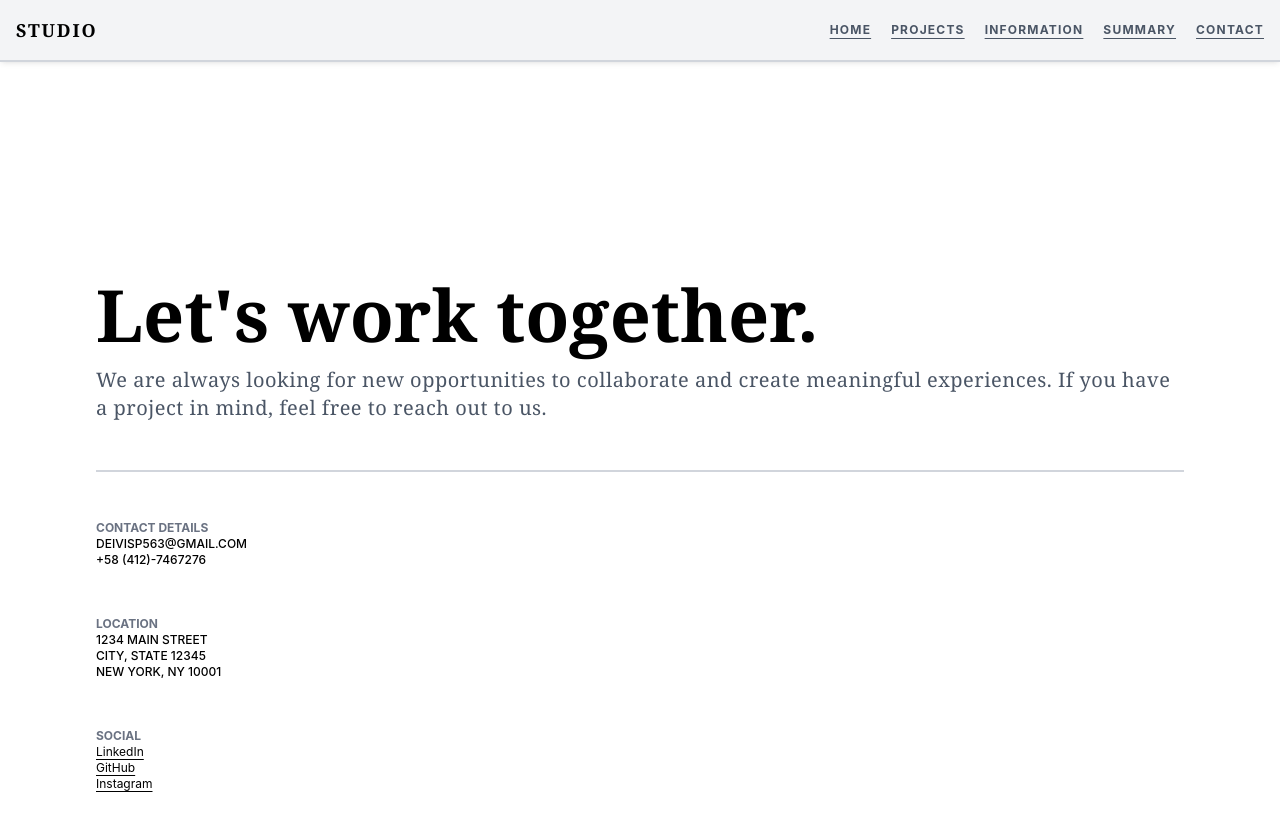
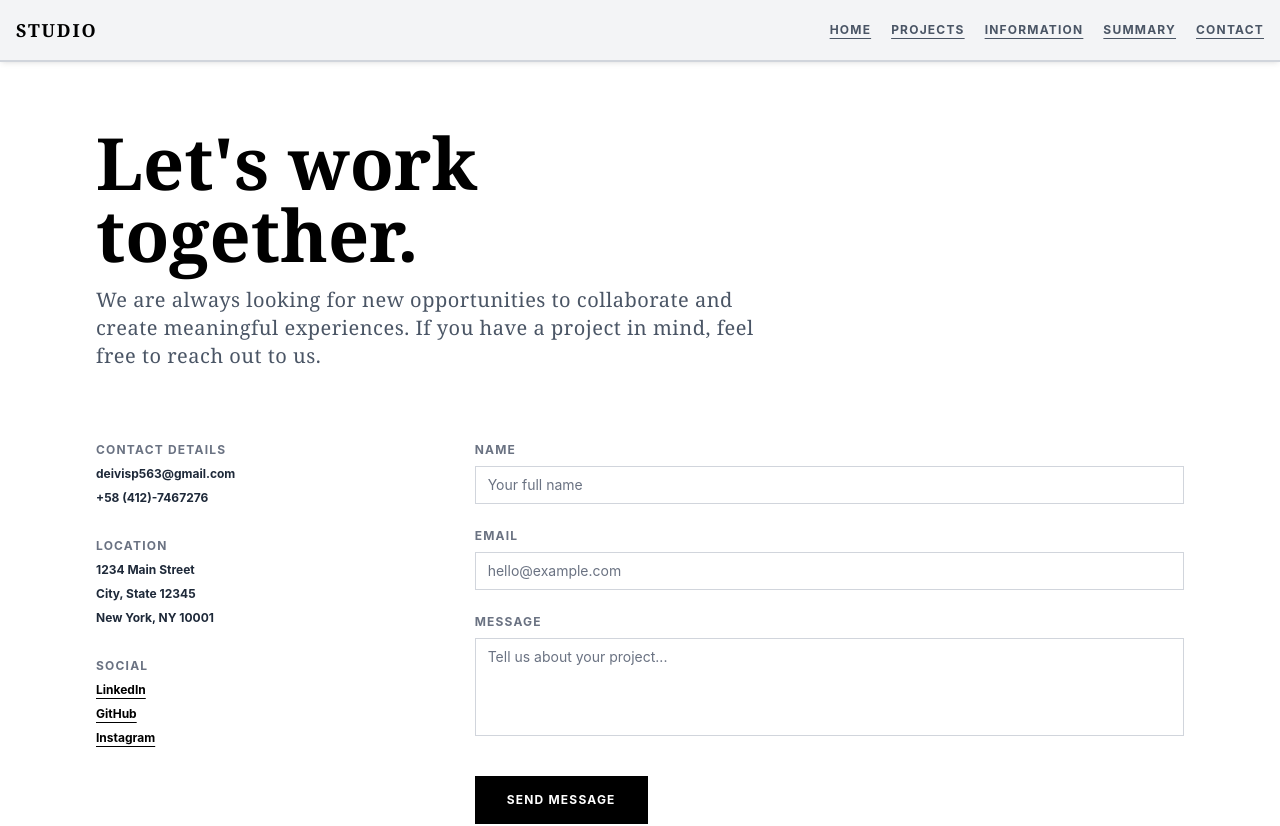
Before and after one commit to Deivopr22/proyecto-alfa-31, a SvelteKit app: page /contact in a window 1280 px wide. Shown: the top 826 px of the page. Built offline with nearby package versions, Linux system fonts and the light colour scheme.

Commit message:
Un componente realizado

```diff
--- a/src/lib/components/ImagesCard.svelte
+++ b/src/lib/components/ImagesCard.svelte
@@ -1,16 +1,19 @@
 <script>
 
-    const {name, description, image} = $props()
+    const {name, category, image} = $props()
 
 </script>
 
 <section>
-    <div>
-        <img src={image} alt="">
-    </div>
 
-    <div>
-        <p>{name}</p>
-        <p>{description}</p>
+    <article class="group flex flex-col space-y-4 cursor-pointer">
+        <div class="w-full aspect-square bg-gray-100 overflow-hidden">
+            <img src={image} alt={name} class="w-full h-full object-cover group-hover:scale-105 transition-transform duration-500 ease-out" />
+        </div>
+    </article>
+
+    <div class="space-y-2 text-left">
+        <h3 class="font-bold text-lg">{name}</h3>
+        <p class="text-gray-600">{category}</p>
     </div>
 </section>
--- a/src/lib/components/summarycontent.svelte
+++ b/src/lib/components/summarycontent.svelte
@@ -1,12 +1,6 @@
 <script>
 
-    let {
-        section = '',
-        time = '',
-        title = '',
-        location = ''.
-        description = ''
-     } = $props();
+
 
 </script>
 
--- a/src/routes/contact/+page.svelte
+++ b/src/routes/contact/+page.svelte
@@ -1,42 +1,91 @@
 <script>
-    import Icon from '@iconify/svelte'
+    import Icon from '@iconify/svelte';
 </script>
 
-<section class="py-54 flex-col gap-12 justify-start items-stretch grid grid-cols-1 px-4 md:px-12 lg:px-24">
-    <div class="items-start gap-4 flex flex-col">
-        <h1 class="font-serif flex justify-start font-bold gap-1.5 text-7xl">
+<section class="max-w-7xl mx-auto px-4 md:px-12 lg:px-24 py-16 flex flex-col gap-12">
+    <!-- Encabezado -->
+    <div class="items-start gap-4 flex flex-col max-w-2xl">
+        <h1 class="font-serif font-bold text-5xl md:text-7xl">
             Let's work together.
         </h1>
 
-        <p class="font-serif flex justify-start text-gray-600 gap-3.5 text-sm md:text-xl tracking-wide">
+        <p class="font-serif text-gray-600 text-base md:text-xl tracking-wide">
             We are always looking for new opportunities to collaborate and create meaningful experiences. If you have a project in mind, feel free to reach out to us.
         </p>
     </div>
 
+    <!-- Grilla principal de 2 columnas (Info a la izquierda, Formulario a la derecha) -->
+    <div class="grid grid-cols-1 lg:grid-cols-12 gap-12 pt-6">
 
-    <hr class ="border-gray-300 border-t-2 w-full"/>
+        <!-- COLUMNA IZQUIERDA (Ocupa 4 columnas de 12) -->
+        <div class="lg:col-span-4 flex flex-col gap-8">
+            <div class="flex flex-col gap-2">
+                <h3 class="font-sans text-gray-500 text-xs font-bold uppercase tracking-widest">contact details</h3>
+                <p class="font-sans text-xs font-bold text-gray-800">deivisp563@gmail.com</p>
+                <p class="font-sans text-xs font-bold text-gray-800">+58 (412)-7467276</p>
+            </div>
 
-    <div class="flex flex-col">
-        <h3 class="font-sans text-gray-500 text-xs font-bold uppercase">contact details</h3>
-        <h3 class="font-sans  text-xs font-medium uppercase">deivisp563@gmail.com</h3>
-        <h3 class="font-sans  text-xs font-medium uppercase">+58 (412)-7467276</h3>
-    </div>
+            <div class="flex flex-col gap-2">
+                <h3 class="font-sans text-gray-500 text-xs font-bold uppercase tracking-widest">location</h3>
+                <p class="font-sans text-xs font-bold text-gray-800">1234 Main Street</p>
+                <p class="font-sans text-xs font-bold text-gray-800">City, State 12345</p>
+                <p class="font-sans text-xs font-bold text-gray-800">New York, NY 10001</p>
+            </div>
 
-    <div>
-        <h3 class="font-sans text-gray-500 text-xs font-bold uppercase">location</h3>
-        <h3 class="font-sans  text-xs font-medium uppercase">1234 Main Street</h3>
-        <h3 class="font-sans  text-xs font-medium uppercase">City, State 12345</h3>
-        <h3 class="font-sans  text-xs font-medium uppercase">New York, NY 10001</h3>
-    </div>
+            <div class="flex flex-col gap-2 items-start">
+                <h3 class="font-sans text-gray-500 text-xs font-bold uppercase tracking-widest">social</h3>
+                <a href="https://www.linkedin.com/in/deivis-p%C3%A9rez-444045342/" target="_blank" class="underline underline-offset-4 hover:text-gray-500 text-xs font-bold">LinkedIn</a>
+                <a href="https://github.com/Deivopr22" target="_blank" class="underline underline-offset-4 hover:text-gray-500 text-xs font-bold">GitHub</a>
+                <a href="https://www.instagram.com/deivopr22/" target="_blank" class="underline underline-offset-4 hover:text-gray-500 text-xs font-bold">Instagram</a>
+            </div>
+        </div>
 
-    <div class="flex flex-col">
-        <h3 class="font-sans text-gray-500 text-xs font-bold uppercase">social</h3>
-        <a href="https://www.linkedin.com/in/deivis-p%C3%A9rez-444045342/" class="underline	underline-offset-3 hover:text-gray-500 text-xs">LinkedIn</a>
-		<a href="https://github.com/Deivopr22" class="underline	underline-offset-3 hover:text-gray-500 text-xs">GitHub</a>
-		<a href="https://www.instagram.com/deivopr22/" class="underline	underline-offset-3 hover:text-gray-500 text-xs">Instagram</a>
-    </div>
+        <!-- COLUMNA DERECHA: FORMULARIO (Ocupa 8 columnas de 12) -->
+        <div class="lg:col-span-8">
+            <form onsubmit={(e) => e.preventDefault()} class="flex flex-col gap-6">
+                <div class="flex flex-col gap-2">
+                    <label for="fname" class="font-sans text-gray-500 text-xs font-bold uppercase tracking-widest">NAME</label>
+                    <input
+                        type="text"
+                        id="fname"
+                        name="fname"
+                        placeholder="Your full name"
+                        class="border-b border-gray-300 py-2 text-sm bg-transparent focus:outline-none focus:border-black"
+                    >
+                </div>
 
-    <div>
-        <form action=""></form>
+                <div class="flex flex-col gap-2">
+                    <label for="email" class="font-sans text-gray-500 text-xs font-bold uppercase tracking-widest">EMAIL</label>
+                    <input
+                        type="email"
+                        id="email"
+                        name="email"
+                        placeholder="hello@example.com"
+                        class="border-b border-gray-300 py-2 text-sm bg-transparent focus:outline-none focus:border-black"
+                    >
+                </div>
+
+                <div class="flex flex-col gap-2">
+                    <label for="message" class="font-sans text-gray-500 text-xs font-bold uppercase tracking-widest">MESSAGE</label>
+                    <textarea
+                        id="message"
+                        name="message"
+                        rows="4"
+                        placeholder="Tell us about your project..."
+                        class="border-b border-gray-300 py-2 text-sm bg-transparent focus:outline-none focus:border-black resize-none"
+                    ></textarea>
+                </div>
+
+                <div class="pt-4">
+                    <button
+                        type="submit"
+                        class="bg-black text-white text-xs font-bold uppercase tracking-widest px-8 py-4 hover:bg-gray-800 transition-colors"
+                    >
+                        Send Message
+                    </button>
+                </div>
+            </form>
+        </div>
+
     </div>
 </section>
--- a/src/routes/projects/+page.svelte
+++ b/src/routes/projects/+page.svelte
@@ -1,6 +1,53 @@
-<section class="py-54 flex-col gap-12 justify-start items-stretch grid grid-cols-1 px-4 md:px-12 lg:px-24">
-    <div class="items-start gap-4 flex flex-col">
-        <h1 class="font-serif text-7xl font-bold flex">Trabajos realizados</h1>
-        <p class="font-serif text-gray-600 flex ">A collection of recent projects exploring minimalism, functionality, and user experience.</p>
-    </div>
-</section>
+<script>
+    import ImagesCard from '$lib/components/ImagesCard.svelte';
+
+    const projects = [
+    {
+      name: 'The Void Residence',
+      category: 'ARCHITECTURE',
+      image: '/images/project1.jpg'
+    },
+    {
+      name: 'Monochrome Magazine Vol. II',
+      category: 'PRINT / EDITORIAL',
+      image: '/images/project2.jpg'
+    },
+    {
+      name: 'Object 04',
+      category: 'INDUSTRIAL DESIGN',
+      image: '/images/project3.jpg'
+    },
+    {
+      name: 'Form Studies',
+      category: 'DIGITAL ART',
+      image: '/images/project4.jpg'
+    },
+    {
+      name: 'Gallery Space Layout',
+      category: 'INTERIOR',
+      image: '/images/project5.jpg'
+    },
+    {
+      name: 'FW24 Campaign',
+      category: 'ART DIRECTION',
+      image: '/images/project6.jpg'
+    }
+  ];
+</script>
+
+<div class="w-full max-w-7xl mx-auto px-6 md:px-12 py-12">
+    <section class="mb-16 max-w-xl space-y-4">
+        <h1 class="font-serif text-5xl md:text-6xl font-bold">Selected Works</h1>
+        <p class="text-gray-600 text-base md:text-lg font-light leading-relaxed">A curated collection of recent projects exploring minimalism, editorial layout, and spatial design.</p>
+    </section>
+</div>
+
+<section class="grid grid-cols-1 md:grid-cols-3 gap-x-8 gap-y-12">
+    {#each projects as project}
+      <ImagesCard
+        name={project.name}
+        category={project.category}
+        image={project.image}
+      />
+    {/each}
+  </section>
```
